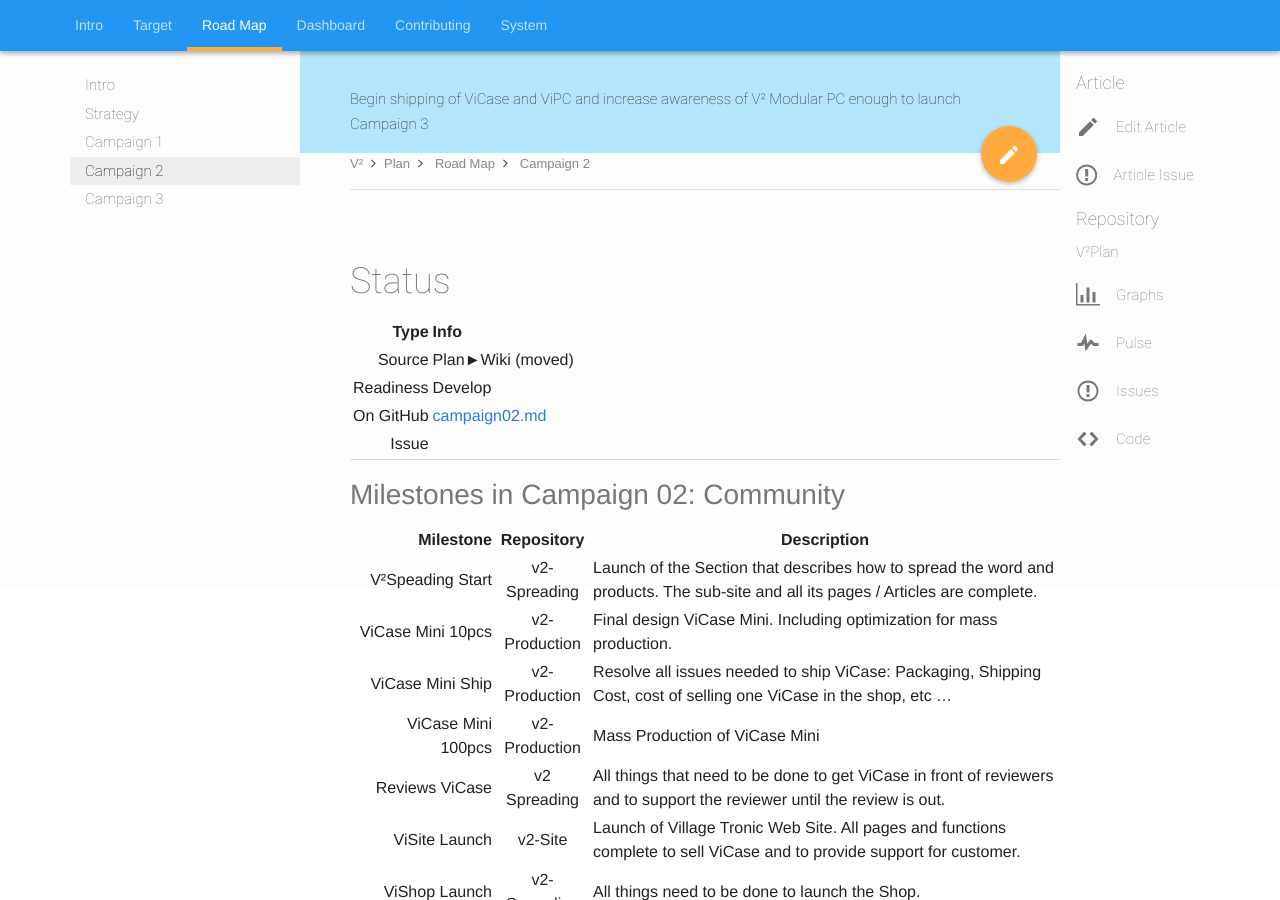
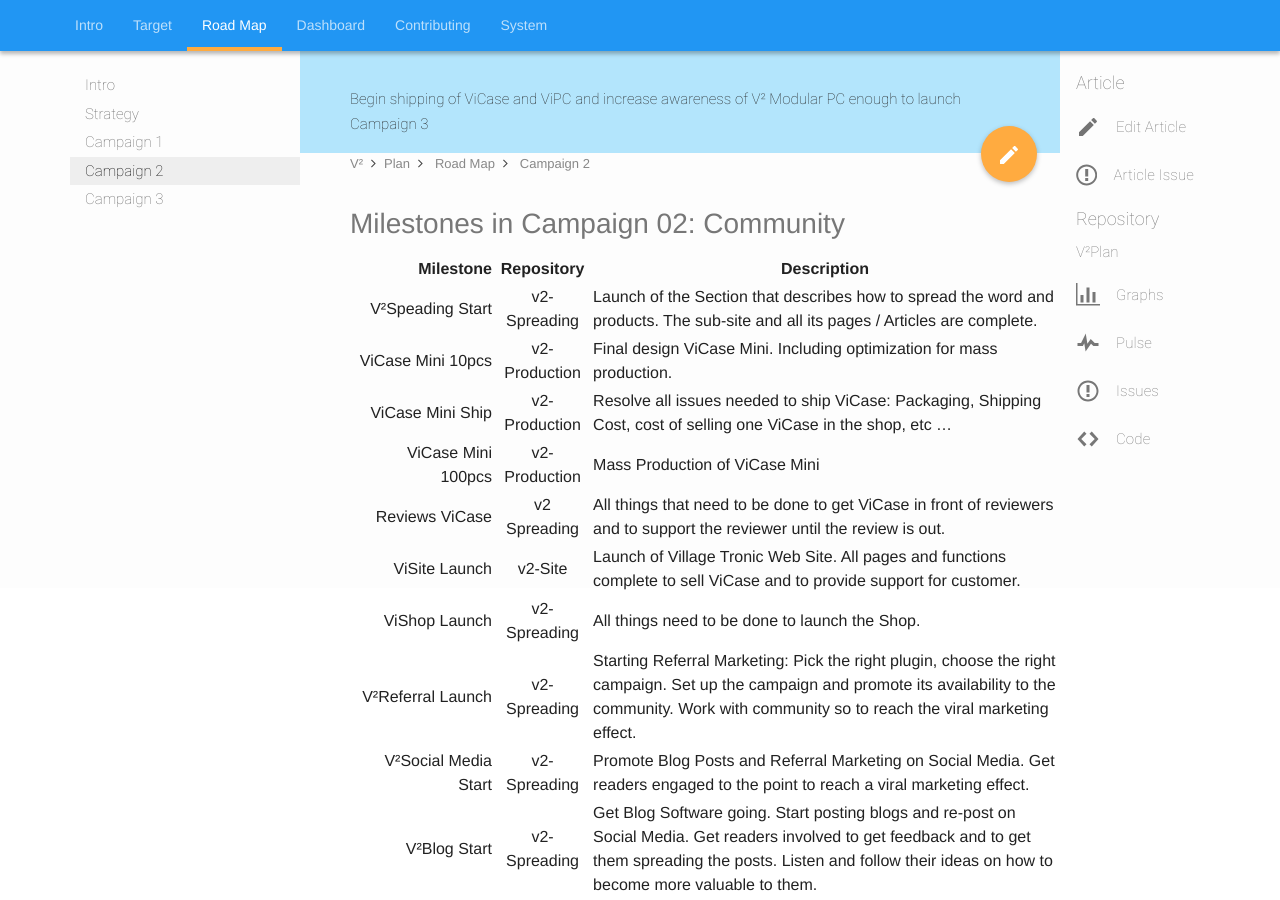
Before and after one commit to V-Squared/v2-Plan, a Jekyll site: the page built from road-map/campaign02.md, in a window 1280 px wide and 900 px high, scrolled down 312 px. Built offline with Jekyll 4.4.1, drawn with Linux system fonts in a browser that asks for light colours.

Commit message:
Updated Front Matter and Introduction to new Nav

```diff
--- a/road-map/campaign02.md
+++ b/road-map/campaign02.md
@@ -1,24 +1,11 @@
 ---
 layout: page
-menu: Campaign 2
 title: Campaign 2
 subtitle: Begin shipping of ViCase and ViPC and increase awareness of V² Modular PC enough to launch Campaign 3
-breadcrumbs: Campaign 2
+issueNo: 98
 ---
 
 
---------------------------
-
-# Status
-
-| Type  | Info |
-|------:|:-----|
-| Source | Plan►Wiki (moved) |
-| Readiness | Develop |
-| On GitHub | [campaign02.md](https://github.com/V-Squared/v2-Plan/blob/gh-pages/roadMap/campaign02.md) |
-| Issue |  |
-
---------------------------
 
 
 ## Milestones in Campaign 02: Community
```
